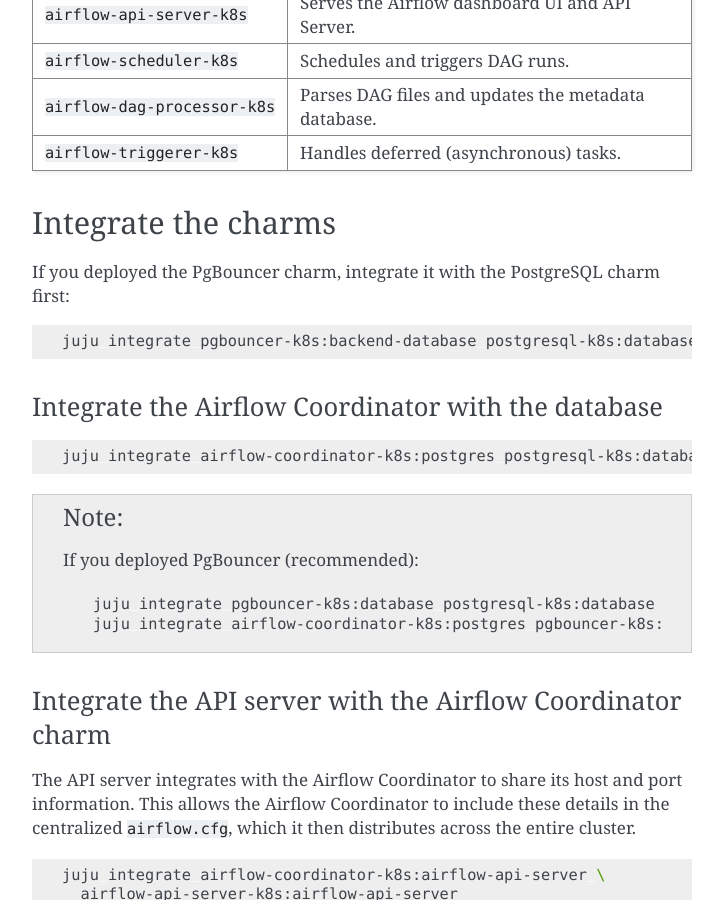
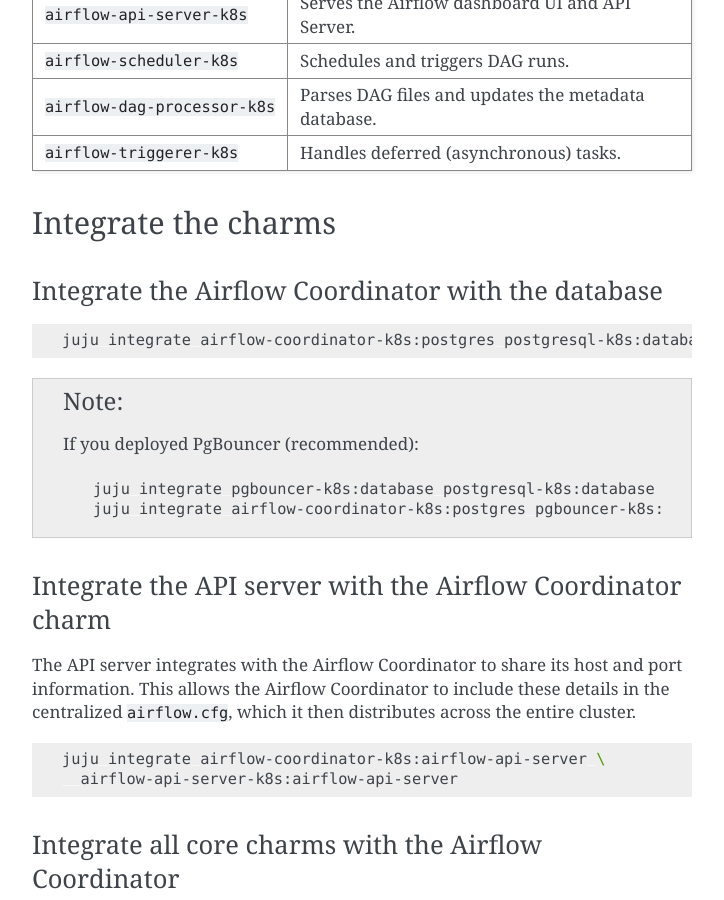
Before and after one commit to canonical/charmed-airflow-documentation, a Sphinx documentation site: the page built from docs/tutorial.rst, in a window 1280 px wide and 900 px high, scrolled down 1763 px. Shown: the whole window, without its empty margins (388-1112 px from the left). Built offline with Sphinx 7.4.7, drawn with Linux system fonts in a browser that asks for light colours.

Commit message:
Removed redundant note about pgbouncer

```diff
--- a/docs/tutorial.rst
+++ b/docs/tutorial.rst
@@ -102,12 +102,6 @@
 Integrate the charms
 --------------------
 
-If you deployed the PgBouncer charm, integrate it with the PostgreSQL charm first:
-
-.. code-block:: bash
-
-   juju integrate pgbouncer-k8s:backend-database postgresql-k8s:database
-
 Integrate the Airflow Coordinator with the database
 ~~~~~~~~~~~~~~~~~~~~~~~~~~~~~~~~~~~~~~~~~~~~~~~
 
```
